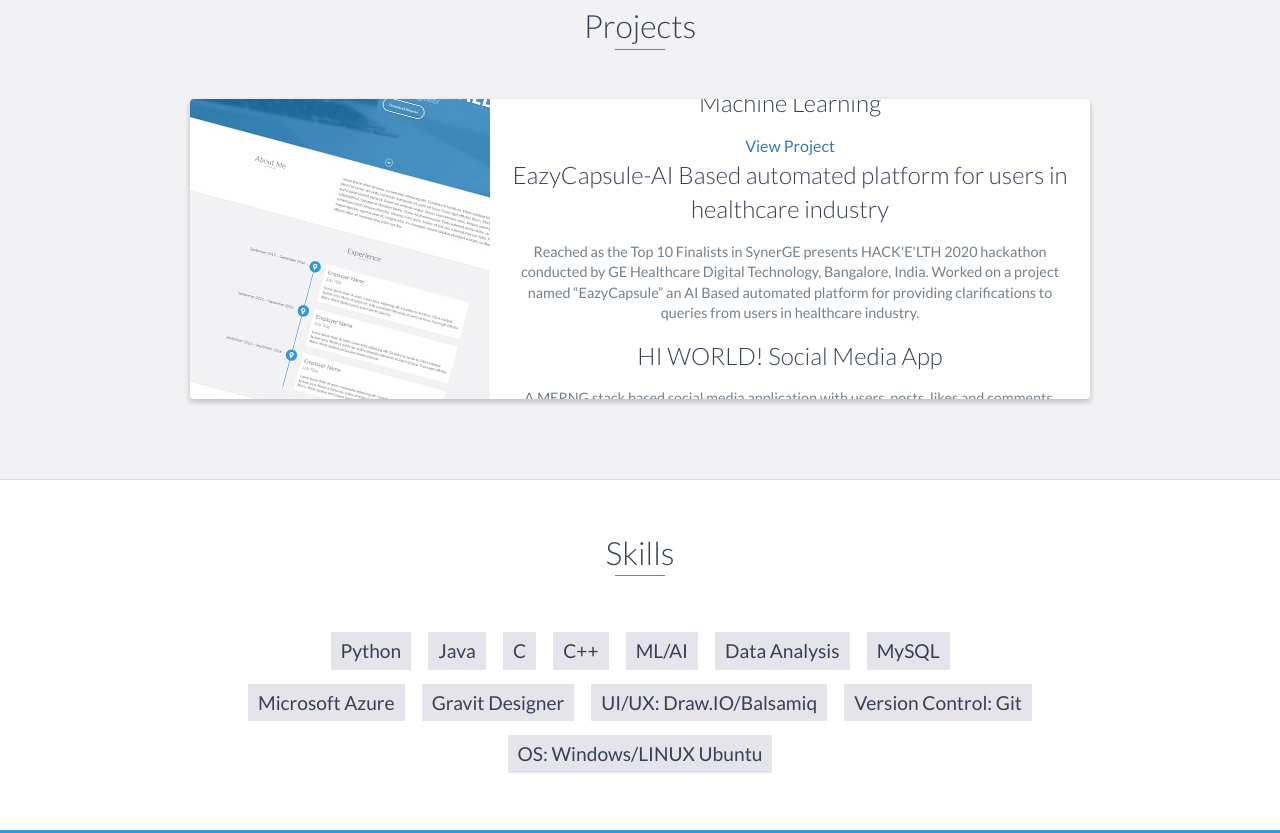
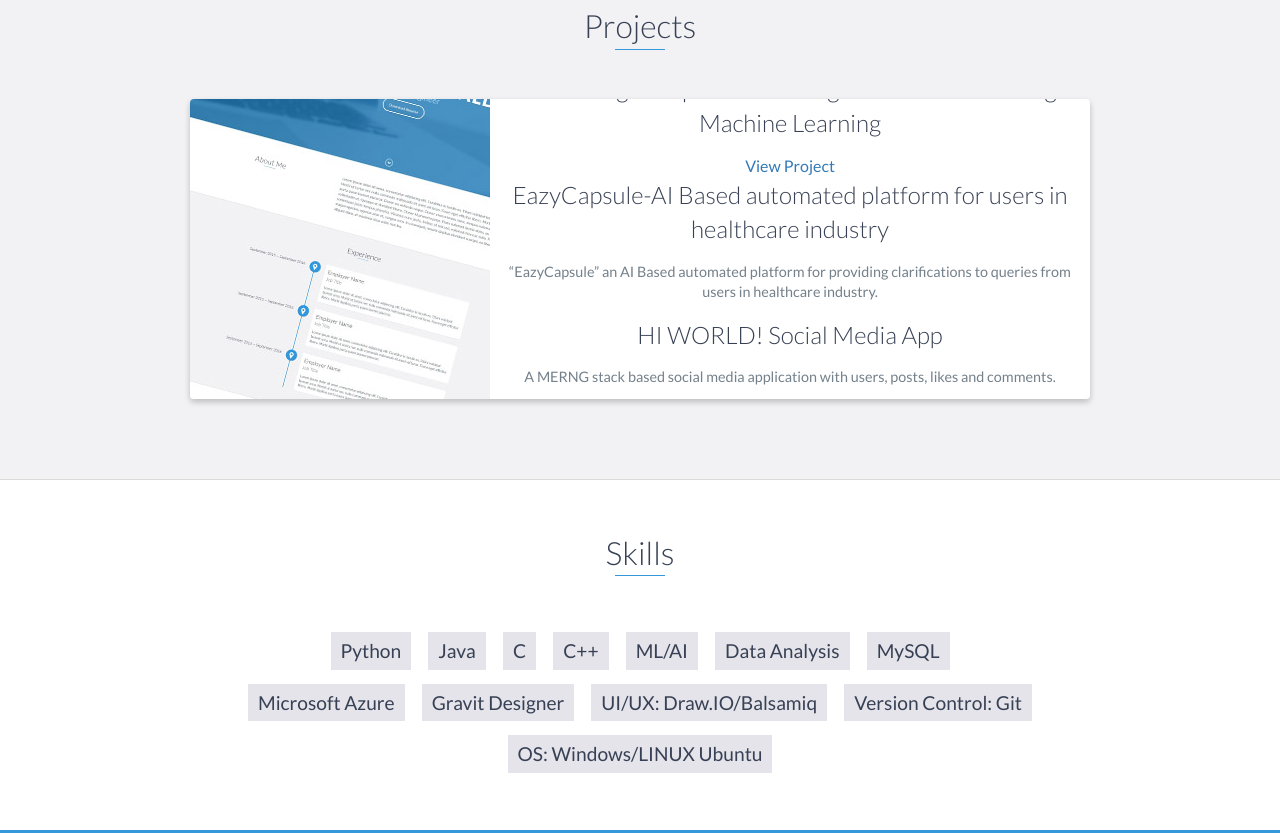
Before and after one commit to sukanya9899/sukanya9899.github.io, a website: page index.html in a window 1280 px wide. Shown: the part 2184-3017 px from the top of the page. Drawn offline with nearby package versions, Linux system fonts and the light colour scheme.

Commit message:
Update index.html

```diff
--- a/index.html
+++ b/index.html
@@ -146,9 +146,7 @@ company achieve its goals with a proactive approach.
                         <a href="https://github.com/SmartPracticeschool/llSPS-INT-3831-Predicting-compressive-strength-of-concrete">View Project</a>
 			<h3>EazyCapsule-AI Based automated platform for users in healthcare industry</h3>
                         <p>
-                           Reached as the Top 10 Finalists in SynerGE presents HACK'E'LTH 2020 hackathon conducted by GE Healthcare Digital
-                           Technology, Bangalore, India. Worked on a project named “EazyCapsule” an AI Based automated platform for providing clarifications to queries from users in
-                           healthcare industry.
+                           “EazyCapsule” an AI Based automated platform for providing clarifications to queries from users in healthcare industry.
                         </p>
 			<h3>HI WORLD! Social Media App</h3>
                         <p>
```
